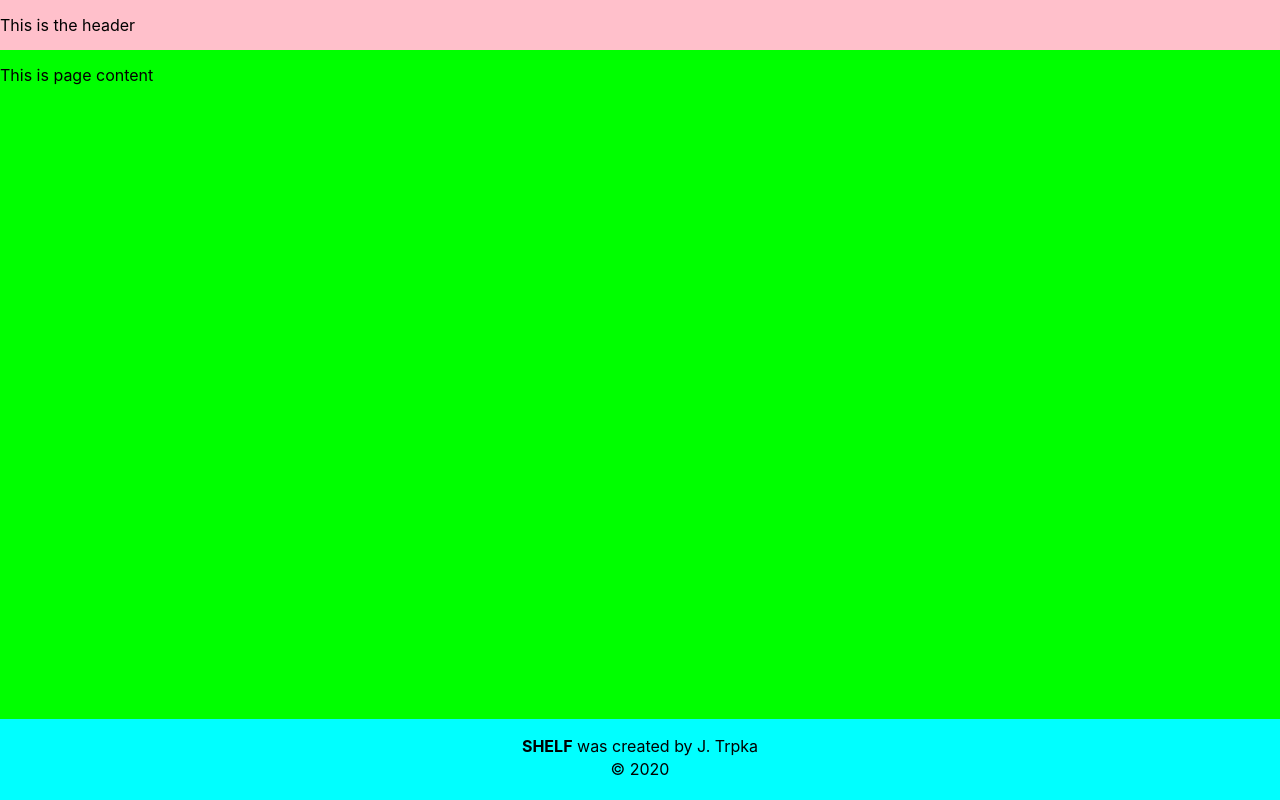
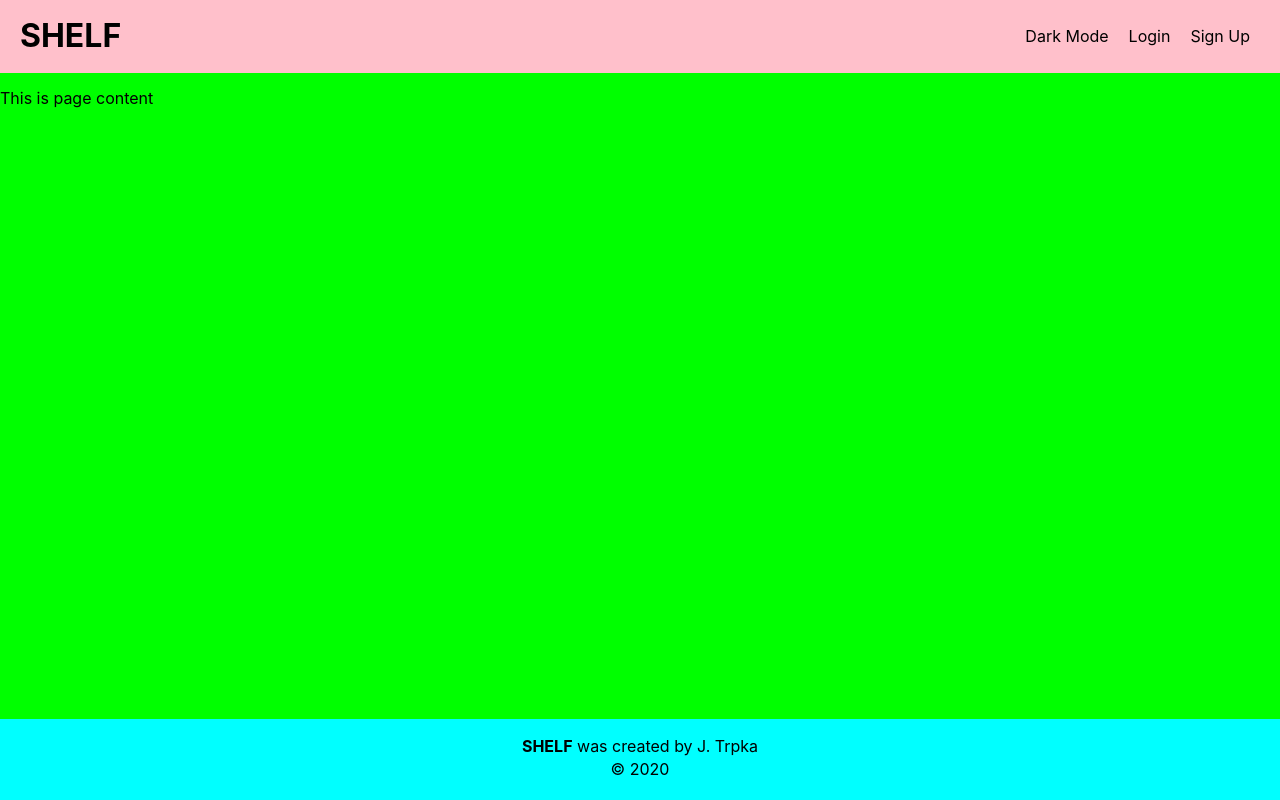
Before and after one commit to jtrpka0912/intranet.bookshelf.react, a React (Create React App) app: page / in a window 1280 px wide. Built offline with nearby package versions, Linux system fonts and the light colour scheme.

Commit message:
Styled and added 'some' content to the header.

```diff
--- a/src/components/layout/page/Page.scss
+++ b/src/components/layout/page/Page.scss
@@ -3,29 +3,44 @@
         &-wrapper {
             display: grid;
             grid-template-rows: [page-header]auto [page-content]1fr [page-footer]auto;
-            grid-template-areas:
-                "page-header"
-                "page-content"
-                "page-footer";
-
             height: 100vh; // This will make the wrapper full height
         }
 
         &-header {
-            grid-area: page-header;
+            display: inline-grid;
+            grid-template-columns: [header-title]1fr [header-links]auto;
+            align-items: center;
+            padding: 18px 20px;
             background-color: pink;
+
+            &-title {
+                h1 {
+                    margin: 0;
+                }
+            }
+
+            &-links {
+                ul {
+                    display: inline-block;
+                    margin: 0;
+                    padding: 0;
+                    list-style: none;
+
+                    li {
+                        display: inline-block;
+                        padding: 0 10px;
+                    }
+                }
+            }
         }
 
         &-content {
-            grid-area: page-content;
             background-color: lime;
         }
 
         &-footer {
+            padding: 18px 20px;
             background-color: cyan;
-
-            grid-area: page-footer;
-            padding: 18px 0;
             text-align: center;
 
             p {
--- a/src/components/layout/page/Page.tsx
+++ b/src/components/layout/page/Page.tsx
@@ -14,7 +14,17 @@ import './Page.scss';
 const PageHeader: React.FunctionComponent = () => {
     return (
         <header className="shelf-page-header">
-            <p>This is the header</p>
+            <div className="shelf-page-header-title">
+                <h1>SHELF</h1>
+            </div>
+
+            <nav className="shelf-page-header-links">
+                <ul>
+                    <li>Dark Mode</li>
+                    <li>Login</li>
+                    <li>Sign Up</li>
+                </ul>
+            </nav>
         </header>
     );
 };
```
